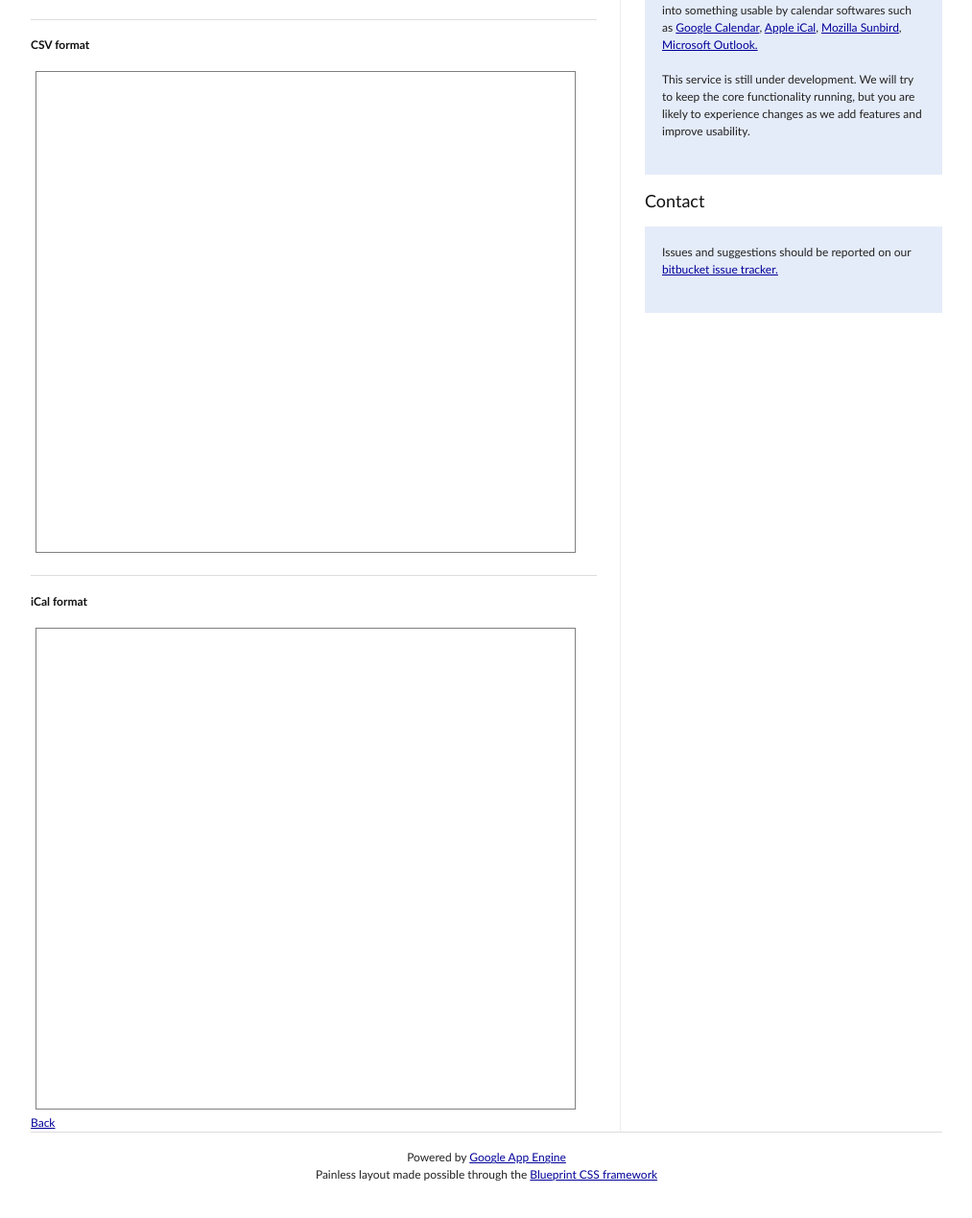
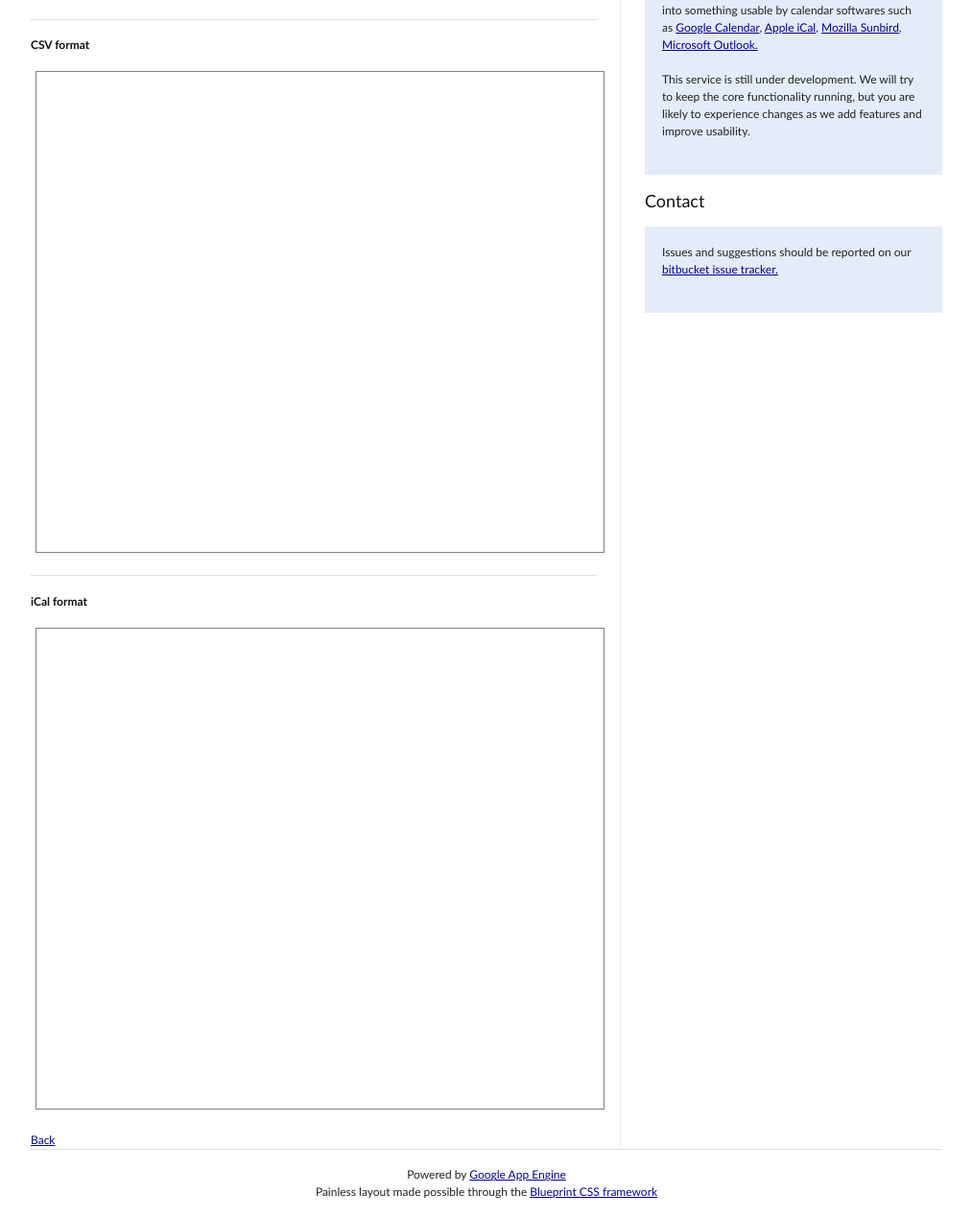
Before and after one commit to sevas/geholimportapp, a Python web app: template templates/calendar.html in a window 1280 px wide. Shown: the part 189-1458 px from the top of the page at 96% size, without its empty margins (133-1146 px from the left). Before the commit the page ends 1420 px from the top, so only its background shows below. Run offline with Jinja, Linux system fonts and the light colour scheme; the template is opened without the code that fills it, so the values that code supplies are empty.

Commit message:
minor layout/css mods

```diff
--- a/stylesheets/blueprint/screen.css
+++ b/stylesheets/blueprint/screen.css
@@ -272,12 +272,12 @@ hr.space {background:#fff;color:#fff;visibility:hidden;}
 
 .filecontent {
     border: 1px solid gray;
-    font-family: Courier, monospace;
+    font-family: monospace;
     height: 470px;
     margin: 5px;
     overflow: auto;
     padding: 15px;
     white-space: pre-line;
-    width: 90%;
+    width: 95%;
 
 }
--- a/templates/calendar.html
+++ b/templates/calendar.html
@@ -40,6 +40,6 @@
     </div>
 
 
-
+    <br/>
     <a href="/">Back</a>
 {% endblock %}
```
